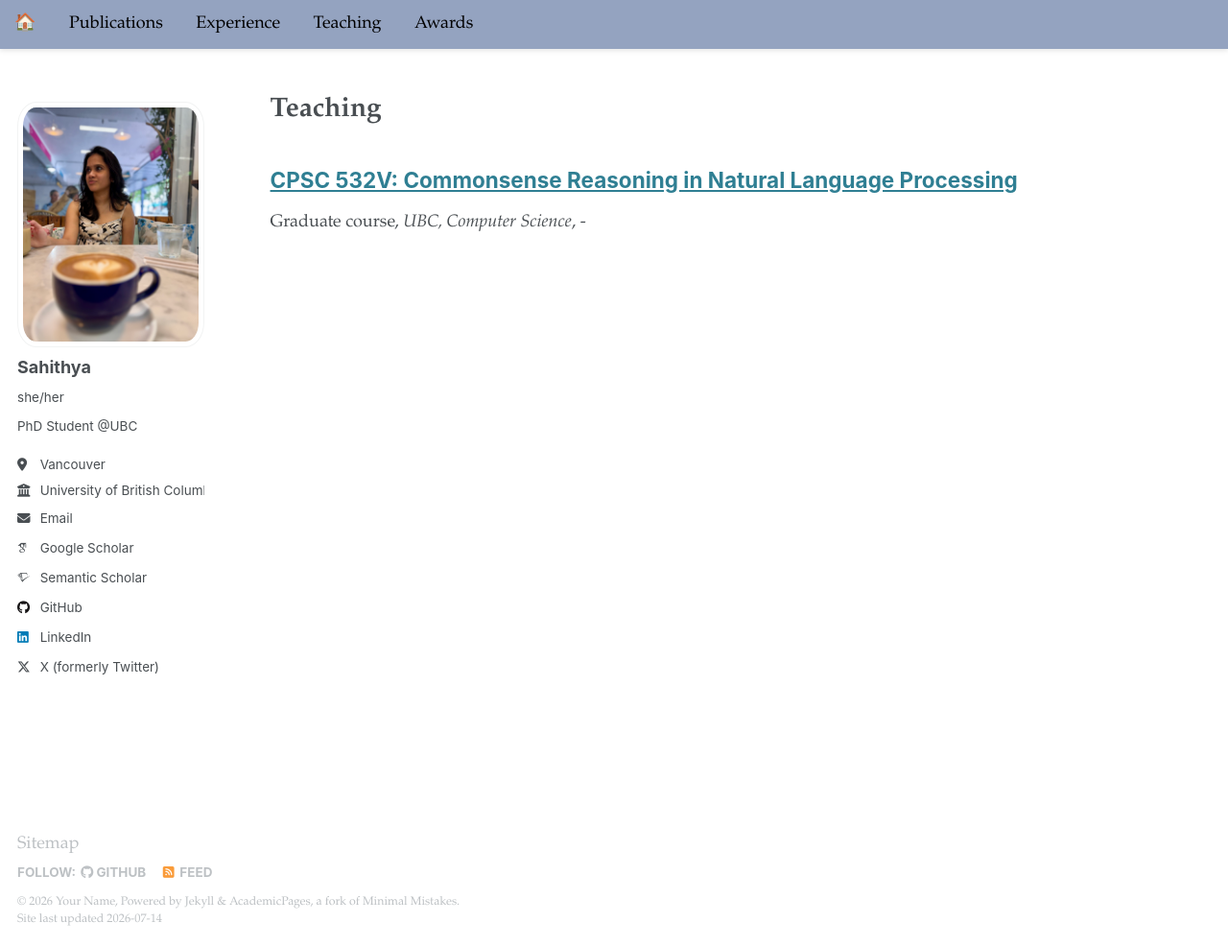
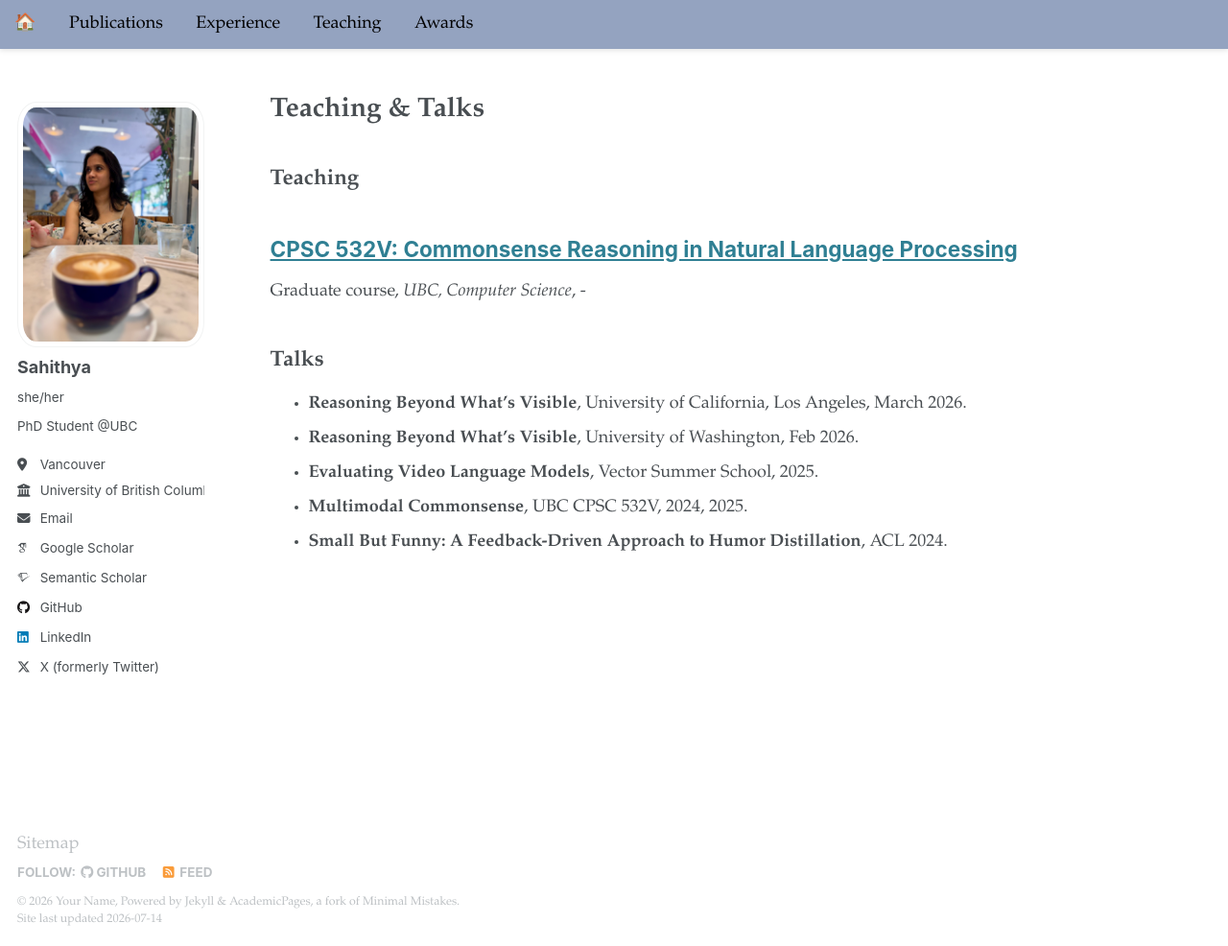
Before and after one commit to sahithyaravi/sahithyaravi.github.io, a Jekyll site: the page built from _pages/teaching.md, in a window 1280 px wide and 986 px high. Shown: the whole window at 96% size. Built offline with Jekyll 4.4.1, drawn with Linux system fonts in a browser that asks for light colours; some web fonts are replaced.

Commit message:
teaching changes

```diff
--- a/_data/navigation.yml
+++ b/_data/navigation.yml
@@ -23,7 +23,6 @@ main:
   # - title: "Talks"
   #   url: /talks/
 
-
   # - title: "Blog Posts"
   #   url: /year-archive/
 
--- a/_pages/teaching.md
+++ b/_pages/teaching.md
@@ -1,12 +1,22 @@
 ---
 layout: archive
-title: "Teaching"
+title: "Teaching & Talks"
 permalink: /teaching/
 author_profile: true
 ---
 
 {% include base_path %}
 
+## Teaching
+
 {% for post in site.teaching reversed %}
   {% include archive-single.html %}
 {% endfor %}
+
+## Talks
+
+- **Reasoning Beyond What's Visible**, University of California, Los Angeles, March 2026.
+- **Reasoning Beyond What's Visible**, University of Washington, Feb 2026.
+- **Evaluating Video Language Models**, Vector Summer School, 2025.
+- **Multimodal Commonsense**, UBC CPSC 532V, 2024, 2025.
+- **Small But Funny: A Feedback-Driven Approach to Humor Distillation**, ACL 2024.
```
